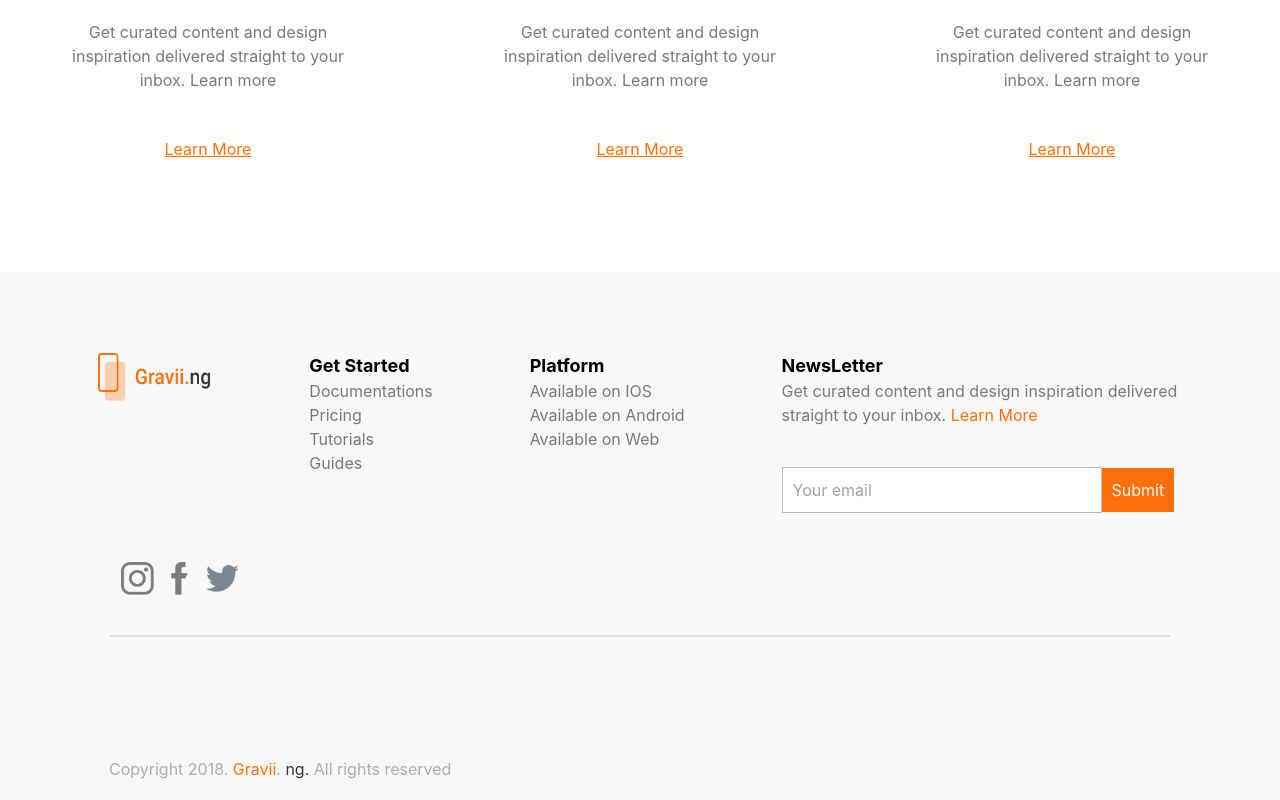
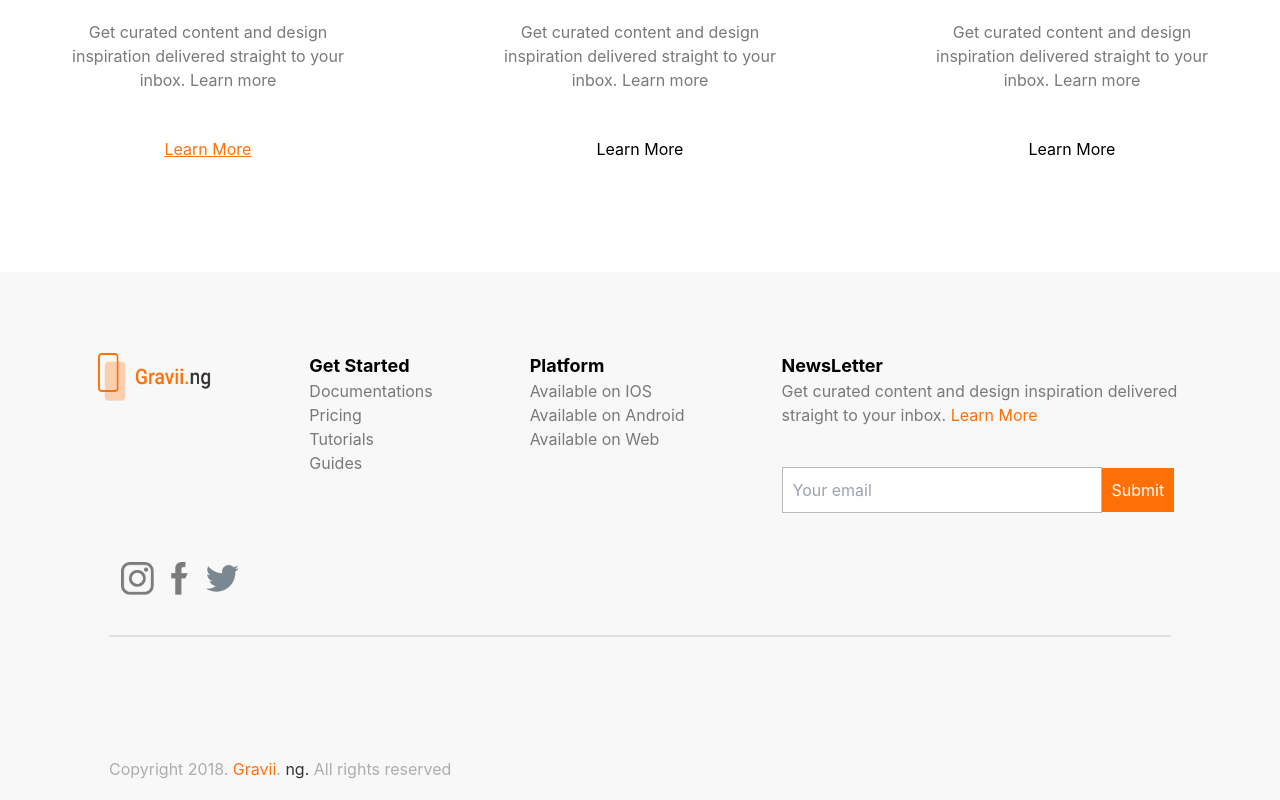
Before and after one commit to chilara/challenge, a React (Create React App) app: page / in a window 1280 px wide. Shown: the part 1745-2545 px from the top of the page. Built offline with nearby package versions, Linux system fonts and the light colour scheme.

Commit message:
commit12

```diff
--- a/src/App.css
+++ b/src/App.css
@@ -96,5 +96,10 @@
   cursor: pointer;
 }
 
+.learnMoreD {
+  margin-top: 45px;
+  cursor: pointer;
+}
+
 @media screen and (max-width: 375px) {
 }
--- a/src/Components/About.js
+++ b/src/Components/About.js
@@ -76,7 +76,7 @@ const About = () => {
             Get curated content and design inspiration delivered straight to
             your inbox. Learn more
           </p>
-          <h2 className="learnMore">Learn More</h2>
+          <h2 className="learnMoreD">Learn More</h2>
         </div>
         <div className="box">
           <img
@@ -101,7 +101,7 @@ const About = () => {
             Get curated content and design inspiration delivered straight to
             your inbox. Learn more
           </p>
-          <h2 className="learnMore">Learn More</h2>
+          <h2 className="learnMoreD">Learn More</h2>
         </div>
       </div>
     </section>
```
